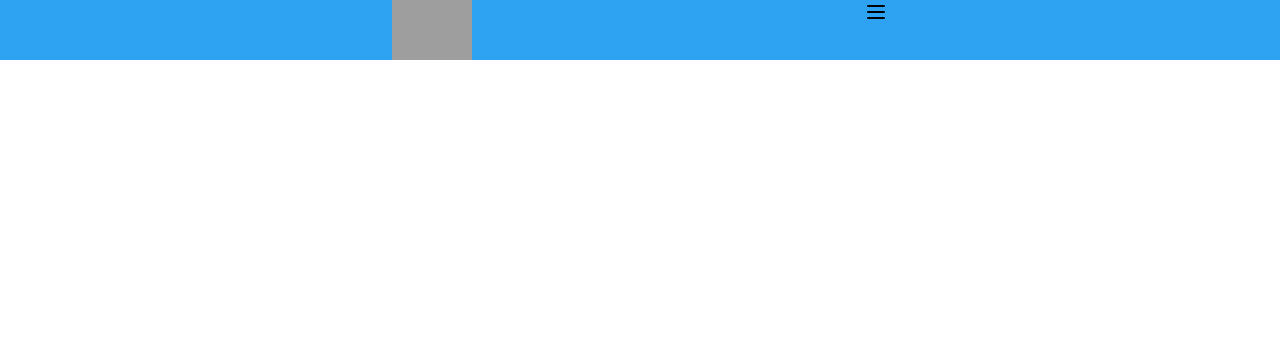
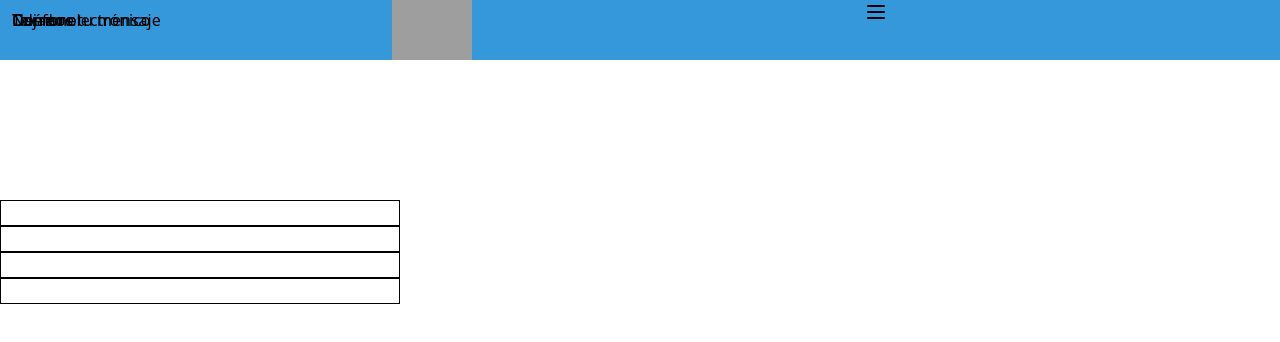
Before and after one commit to UlisesValero/teb, a React (Vite) app: page / in a window 1280 px wide. Shown: the top 342 px of the page. Built offline with nearby package versions, Linux system fonts and the light colour scheme; grey boxes are pictures that could not be loaded.

Commit message:
v.02 add FormInput & Cards

```diff
--- a/index.html
+++ b/index.html
@@ -1,13 +1,29 @@
 <!doctype html>
 <html lang="es">
+
 <head>
   <meta charset="UTF-8" />
   <link rel="icon" type="image/svg+xml" href="/vite.svg" />
+  <link rel="preconnect" href="https://fonts.googleapis.com">
+  <link rel="preconnect" href="https://fonts.gstatic.com" crossorigin>
+  <link href="https://fonts.googleapis.com/css2?family=DM+Serif+Display:ital@0;1&display=swap" rel="stylesheet">
+  <link rel="preconnect" href="https://fonts.googleapis.com">
+  <link rel="preconnect" href="https://fonts.gstatic.com" crossorigin>
+  <link href="https://fonts.googleapis.com/css2?family=Source+Sans+3:ital,wght@0,200..900;1,200..900&display=swap"
+    rel="stylesheet">
+  <link rel="preconnect" href="https://fonts.googleapis.com">
+  <link rel="preconnect" href="https://fonts.gstatic.com" crossorigin>
+  <link href="https://fonts.googleapis.com/css2?family=Merriweather:ital,opsz,wght@0,18..144,300..900;1,18..144,300..900&display=swap" rel="stylesheet">
+
+
+  <link rel="stylesheet" href="App.css">
   <meta name="viewport" content="width=device-width, initial-scale=1.0" />
   <title>TEB</title>
 </head>
-  <body >
+
+<body>
   <div id="root"></div>
   <script type="module" src="/src/main.jsx"></script>
 </body>
+
 </html>
--- a/src/App.css
+++ b/src/App.css
@@ -1,11 +1,13 @@
 @import "tailwindcss";
 
 @theme = {
-    --color-lblue: #2EA3F2;
-    --color-blue: #0098DA;
-    --color-black: #1A1A1A;
-    --color-dgray: #333333;
-    --color-gray: #666666;
-    --color-lgray: #999999;
-    --color-lwhite: #FAFAFA;
+    --color-lblue: #3498db;
+    --color-dblue: #2c3e50;
+    --color-lgray: #ecf0f1;
+    --color-white: #fafafa;
+    --color-black: #ecf0f1;
+    --color-grey: #bdc3c7;
+    --font-h1: "";
+    --font-h3: "";
+    --font-p: "";
 }
--- a/src/App.jsx
+++ b/src/App.jsx
@@ -1,11 +1,17 @@
+// import Cards from "./components/ui/Cards";
 import Hero from "./components/pages/Hero";
+import Services from './components/pages/Services'
+import FormInput from "./components/ui/FormInput";
 
 const App = () => {
     return (
         <>
         <Hero/>
+        {/* <Cards /> */}
+        <Services />
+        <FormInput />
         </>
     )
 }
 
-export default Hero
+export default App
--- /dev/null
+++ b/src/components/pages/Services.jsx
@@ -0,0 +1,23 @@
+
+const serviciosContent = [
+    { img: "", alt:"", title: "", text: "" },
+    { img: "", alt:"", title: "", text: "" },
+    { img: "", alt:"", title: "", text: "" },
+    { img: "", alt:"", title: "", text: "" }
+]
+
+const Services = () => {
+    return (
+        <section>
+            {serviciosContent.map((servicios, index) => (
+                <div key={index}>
+                    <img src={servicios.img} alt="" />
+                    <h1>{servicios.title}</h1>
+                    <p>{servicios.text}</p>
+                </div>
+            ))}
+        </section>
+    )
+}
+
+export default Services
--- /dev/null
+++ b/src/components/ui/Cards.jsx
@@ -0,0 +1,27 @@
+// import { FaBusinessTime } from "react-icons/fa6";
+// import { FaBus } from "react-icons/fa6";
+// import { FaUserTie } from "react-icons/fa";
+// import { AiOutlineSafetyCertificate } from "react-icons/ai";
+
+// const cardsContent = [
+//     {title:"Comodidad en cada viaje", text:"En TEB disponemos de una flota moderna y versátil, diseñada para brindar confort en cada trayecto.", icon:<FaBus/>},
+//     {title:"Precisión operativa", text:"Implementamos procesos rigurosos que aseguran puntualidad y eficiencia en todos nuestros servicios.", icon:<FaBusinessTime/>},
+//     {title:"Equipo calificado", text:"Nuestro personal uniformado refleja el compromiso y la excelencia que definen a TEB.", icon:<FaUserTie/>},
+//     {title:"Seguridad certificada", text:"Cumplimos con todas las normativas y protocolos para garantizar un traslado seguro y confiable.", icon:<AiOutlineSafetyCertificate/>}
+// ]
+
+// const Cards = () => {
+//     return (
+//         <section className="pt-50 h-50 flex flex-row flex-wrap gap-12">
+//             {cardsContent.map((content, index) => (
+//                 <div key={index}>
+//                     {content.icon}
+//                     <h1>{content.title}</h1>
+//                     <p>{content.text}</p>
+//                 </div>
+//             ))}
+//         </section>
+//     )
+// }
+
+// export default Cards
--- /dev/null
+++ b/src/components/ui/FormInput.jsx
@@ -0,0 +1,36 @@
+
+const formContent = [
+    { label:"Nombre", type: "text", htmlFor: "name", name: "name", id: "name" },
+    { label:"Correo electrónico", type: "email", htmlFor: "email", name: "email", id: "email" },
+    { label:"Teléfono", type: "tel", htmlFor: "phone", name: "phone", id: "phone" },
+    { label:"Dejanos tu mensaje", type: "", htmlFor: "message", name: "message", id: "message" }
+]
+
+
+const FormInput = () => {
+    return (
+        <div className="w-100 h-100 pt-50 ">
+            {formContent.map((form, index) => (
+                <form key={index} className="flex flex-col" action="submit">
+                    <label
+                    className="pointer-events-none absolute left-3 top-2 transition-all
+                  peer-placeholder-shown:top-4 peer-placeholder-shown:text-base peer-placeholder-shown:text-dgray
+                  peer-focus:top-0 peer-focus:text-sm peer-focus:text-lblue"
+                    htmlFor={form.htmlFor}
+                    >
+                        {form.label}
+                    </label>
+                    <input
+                    className="border"
+                    type={form.type}
+                    id={form.id}
+                    name={form.name}
+                    required
+                    />
+                </form>
+            ))}
+        </div>
+    )
+}
+
+export default FormInput
```
Also changed, not shown: public/assets/bus-bg-teb.jpg (added), src/components/pages/Contact.jsx (added). Lines whose indentation alone changed are shown as unchanged.
